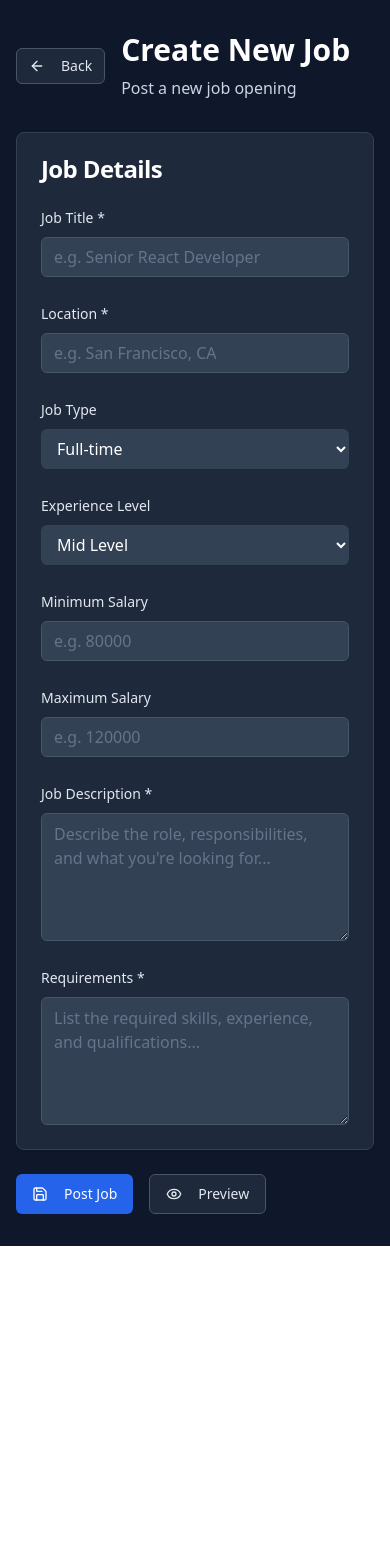
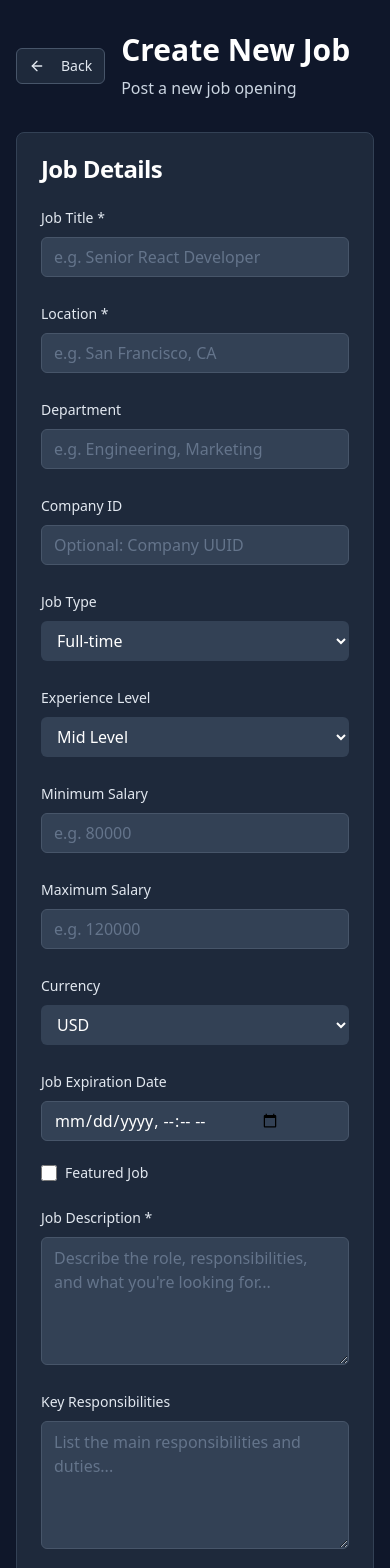
Before and after one commit to srujana-namburu/p-886680, a React (Vite) app: page /hr/jobs/create in a window 390 px wide. Shown: the top 1568 px of the page. Before the commit the page ends 1246 px from the top, so only its background shows below. Built offline with nearby package versions, Linux system fonts and the light colour scheme.

Commit message:
Fix: Job creation errors and add all fields
- Added all job posting fields to the create job form in `src/pages/hr/CreateJob.tsx`.
- Fixed errors in job creation to ensure data is correctly saved to the Supabase table.

```diff
--- a/src/pages/hr/CreateJob.tsx
+++ b/src/pages/hr/CreateJob.tsx
@@ -18,11 +18,17 @@ const HRCreateJob = () => {
     title: '',
     description: '',
     requirements: '',
+    responsibilities: '',
     location: '',
     job_type: 'full-time',
     experience_level: 'mid-level',
     salary_min: '',
-    salary_max: ''
+    salary_max: '',
+    currency: 'USD',
+    department: '',
+    company_id: '',
+    expires_at: '',
+    is_featured: false
   });
 
   const handleSubmit = async (e: React.FormEvent) => {
@@ -44,11 +50,17 @@ const HRCreateJob = () => {
         title: jobData.title.trim(),
         description: jobData.description.trim(),
         requirements: jobData.requirements.trim(),
+        responsibilities: jobData.responsibilities.trim(),
         location: jobData.location.trim(),
         job_type: jobData.job_type,
         experience_level: jobData.experience_level,
-        salary_min: jobData.salary_min ? parseInt(jobData.salary_min) : undefined,
-        salary_max: jobData.salary_max ? parseInt(jobData.salary_max) : undefined,
+        salary_min: jobData.salary_min ? parseInt(jobData.salary_min) : null,
+        salary_max: jobData.salary_max ? parseInt(jobData.salary_max) : null,
+        currency: jobData.currency,
+        department: jobData.department.trim() || null,
+        company_id: jobData.company_id.trim() || null,
+        expires_at: jobData.expires_at ? new Date(jobData.expires_at).toISOString() : null,
+        is_featured: jobData.is_featured
       };
 
       console.log('Creating job with data:', jobToCreate);
@@ -125,6 +137,29 @@ const HRCreateJob = () => {
 
               <div className="grid grid-cols-1 md:grid-cols-2 gap-6">
                 <div>
+                  <Label htmlFor="department" className="text-slate-200">Department</Label>
+                  <Input
+                    id="department"
+                    value={jobData.department}
+                    onChange={(e) => setJobData({...jobData, department: e.target.value})}
+                    className="bg-slate-700 border-slate-600 text-white mt-2"
+                    placeholder="e.g. Engineering, Marketing"
+                  />
+                </div>
+                <div>
+                  <Label htmlFor="company_id" className="text-slate-200">Company ID</Label>
+                  <Input
+                    id="company_id"
+                    value={jobData.company_id}
+                    onChange={(e) => setJobData({...jobData, company_id: e.target.value})}
+                    className="bg-slate-700 border-slate-600 text-white mt-2"
+                    placeholder="Optional: Company UUID"
+                  />
+                </div>
+              </div>
+
+              <div className="grid grid-cols-1 md:grid-cols-2 gap-6">
+                <div>
                   <Label htmlFor="job_type" className="text-slate-200">Job Type</Label>
                   <select
                     id="job_type"
@@ -136,6 +171,7 @@ const HRCreateJob = () => {
                     <option value="part-time">Part-time</option>
                     <option value="contract">Contract</option>
                     <option value="remote">Remote</option>
+                    <option value="internship">Internship</option>
                   </select>
                 </div>
                 <div>
@@ -154,7 +190,7 @@ const HRCreateJob = () => {
                 </div>
               </div>
 
-              <div className="grid grid-cols-1 md:grid-cols-2 gap-6">
+              <div className="grid grid-cols-1 md:grid-cols-3 gap-6">
                 <div>
                   <Label htmlFor="salary_min" className="text-slate-200">Minimum Salary</Label>
                   <Input
@@ -177,6 +213,44 @@ const HRCreateJob = () => {
                     placeholder="e.g. 120000"
                   />
                 </div>
+                <div>
+                  <Label htmlFor="currency" className="text-slate-200">Currency</Label>
+                  <select
+                    id="currency"
+                    value={jobData.currency}
+                    onChange={(e) => setJobData({...jobData, currency: e.target.value})}
+                    className="w-full mt-2 bg-slate-700 border-slate-600 text-white rounded-md px-3 py-2"
+                  >
+                    <option value="USD">USD</option>
+                    <option value="EUR">EUR</option>
+                    <option value="GBP">GBP</option>
+                    <option value="CAD">CAD</option>
+                    <option value="AUD">AUD</option>
+                    <option value="INR">INR</option>
+                  </select>
+                </div>
+              </div>
+
+              <div>
+                <Label htmlFor="expires_at" className="text-slate-200">Job Expiration Date</Label>
+                <Input
+                  id="expires_at"
+                  type="datetime-local"
+                  value={jobData.expires_at}
+                  onChange={(e) => setJobData({...jobData, expires_at: e.target.value})}
+                  className="bg-slate-700 border-slate-600 text-white mt-2"
+                />
+              </div>
+
+              <div className="flex items-center space-x-2">
+                <input
+                  id="is_featured"
+                  type="checkbox"
+                  checked={jobData.is_featured}
+                  onChange={(e) => setJobData({...jobData, is_featured: e.target.checked})}
+                  className="w-4 h-4 text-blue-600 bg-slate-700 border-slate-600 rounded focus:ring-blue-500"
+                />
+                <Label htmlFor="is_featured" className="text-slate-200">Featured Job</Label>
               </div>
 
               <div>
@@ -188,6 +262,17 @@ const HRCreateJob = () => {
                   className="bg-slate-700 border-slate-600 text-white mt-2 min-h-32"
                   placeholder="Describe the role, responsibilities, and what you're looking for..."
                   required
+                />
+              </div>
+
+              <div>
+                <Label htmlFor="responsibilities" className="text-slate-200">Key Responsibilities</Label>
+                <Textarea
+                  id="responsibilities"
+                  value={jobData.responsibilities}
+                  onChange={(e) => setJobData({...jobData, responsibilities: e.target.value})}
+                  className="bg-slate-700 border-slate-600 text-white mt-2 min-h-32"
+                  placeholder="List the main responsibilities and duties..."
                 />
               </div>
 
--- a/src/services/supabaseService.ts
+++ b/src/services/supabaseService.ts
@@ -1,4 +1,3 @@
-
 import { supabase } from "@/integrations/supabase/client";
 import type {
   Profile,
@@ -122,28 +121,56 @@ export const jobService = {
     title: string;
     description: string;
     requirements: string;
+    responsibilities?: string;
     location: string;
     job_type: string;
     experience_level: string;
-    salary_min?: number;
-    salary_max?: number;
-    company_id?: string;
+    salary_min?: number | null;
+    salary_max?: number | null;
+    currency?: string;
+    department?: string | null;
+    company_id?: string | null;
+    expires_at?: string | null;
+    is_featured?: boolean;
   }): Promise<JobPosting | null> {
     const { data: { user } } = await supabase.auth.getUser();
-    if (!user) return null;
+    if (!user) {
+      console.error('No authenticated user found');
+      return null;
+    }
+
+    const jobInsertData = {
+      title: jobData.title,
+      description: jobData.description,
+      requirements: jobData.requirements,
+      responsibilities: jobData.responsibilities || null,
+      location: jobData.location,
+      job_type: jobData.job_type,
+      experience_level: jobData.experience_level,
+      salary_min: jobData.salary_min || null,
+      salary_max: jobData.salary_max || null,
+      currency: jobData.currency || 'USD',
+      department: jobData.department || null,
+      company_id: jobData.company_id || null,
+      expires_at: jobData.expires_at || null,
+      is_featured: jobData.is_featured || false,
+      posted_by: user.id,
+      status: 'active' as const,
+      applications_count: 0,
+      views_count: 0
+    };
+
+    console.log('Inserting job data:', jobInsertData);
 
     const { data, error } = await supabase
       .from('job_postings')
-      .insert({
-        ...jobData,
-        posted_by: user.id,
-        status: 'active'
-      })
+      .insert(jobInsertData)
       .select()
       .single();
 
     if (error) {
       console.error('Error creating job:', error);
+      console.error('Error details:', error.message);
       return null;
     }
     return data;
```
